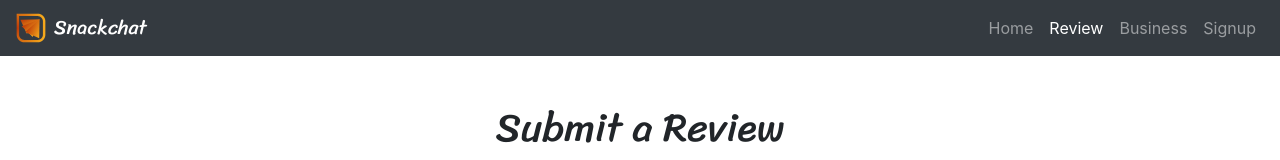
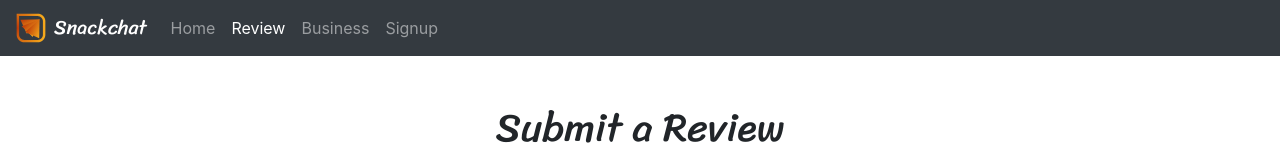
Before and after one commit to Aaron-Buckles/snackchat-frontend, a React (Create React App) app in the folder frontend/: page /review in a window 1280 px wide. Shown: the top 160 px of the page. Built offline with nearby package versions, Linux system fonts and the light colour scheme; no server answers.

Commit message:
Changes navbar alignment

```diff
--- a/frontend/src/components/Navigation.jsx
+++ b/frontend/src/components/Navigation.jsx
@@ -18,7 +18,7 @@ function Navigation() {
       </Navbar.Brand>
       <Navbar.Toggle aria-controls="basic-navbar-nav" />
       <Navbar.Collapse id="basic-navbar-nav">
-        <Nav className="ml-auto">
+        <Nav>
           <Nav.Link as={NavLink} exact to="/">
             Home
           </Nav.Link>
```
